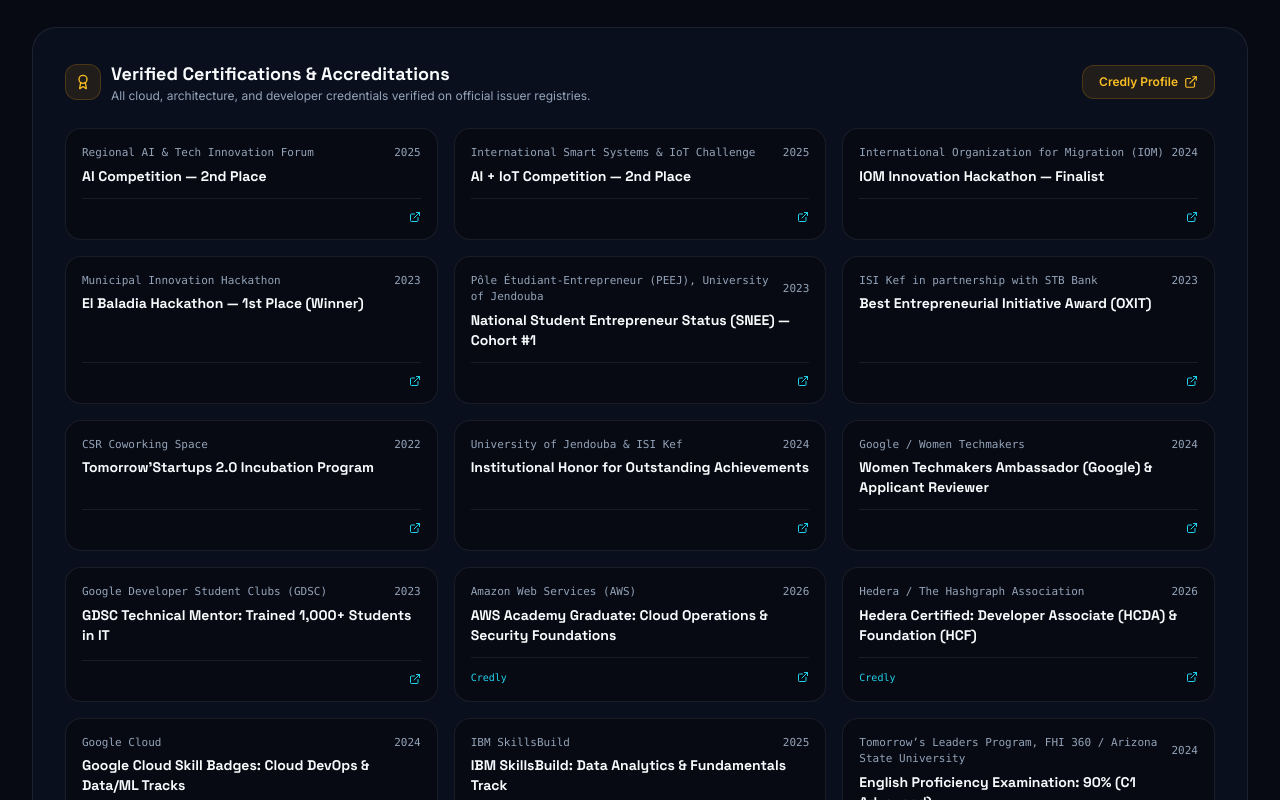
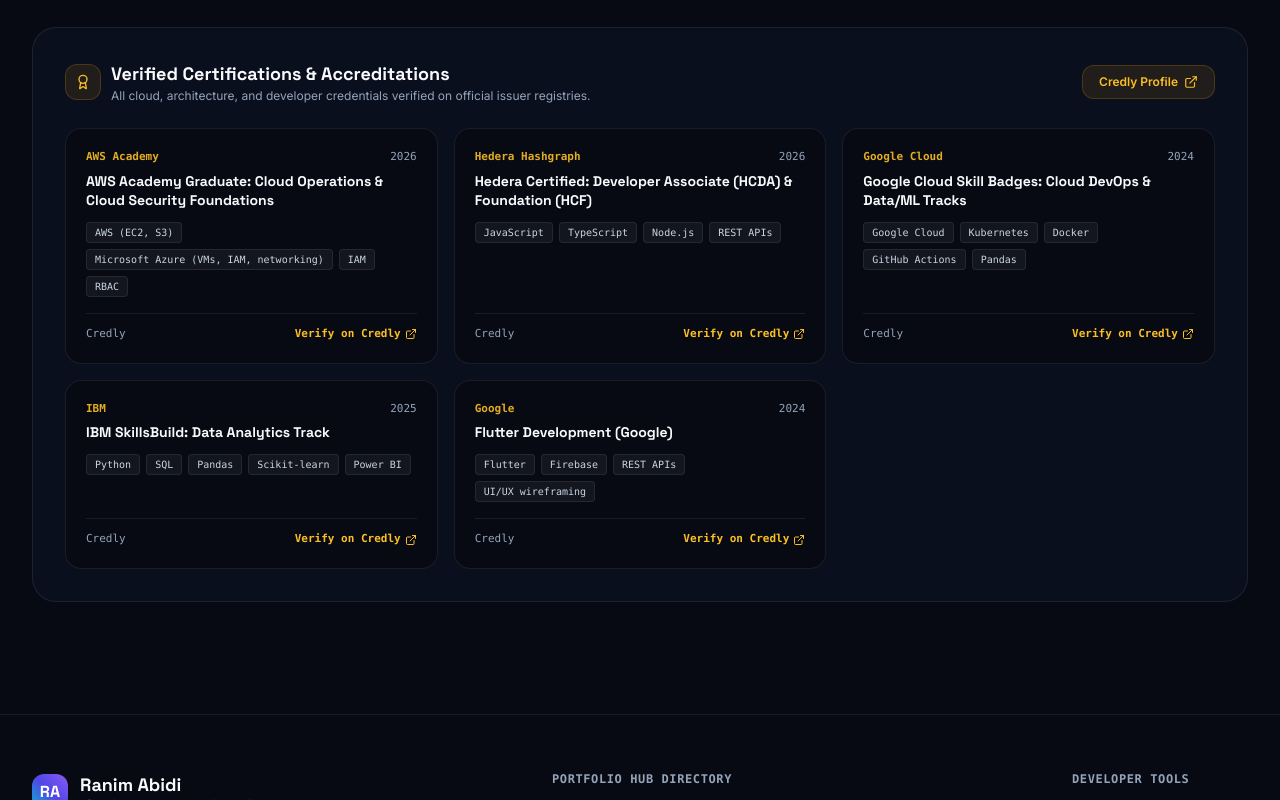
Before and after one commit to Ranim-Abidi/My-Portfolio, a Next.js app: page /skills in a window 1280 px wide. Shown: the part 2380-3180 px from the top of the page. Built offline with nearby package versions, Linux system fonts and the light colour scheme.

Commit message:
feat(skills): update evidence-backed skills matrix, core focus strip, and Credly-linked certifications

```diff
--- a/app/skills/page.tsx
+++ b/app/skills/page.tsx
@@ -5,7 +5,7 @@ import Link from 'next/link';
 import { useRouter, useSearchParams } from 'next/navigation';
 import { useLanguage } from '@/context/LanguageContext';
 import { portfolioData } from '@/data/portfolio';
-import { coreFocusSkills, spokenLanguagesData } from '@/data/skills';
+import { coreFocusSkills, spokenLanguagesData, verifiedCertificationsData } from '@/data/skills';
 import { SkillCategory, SkillItem } from '@/types/portfolio';
 import {
   Cpu,
@@ -345,28 +345,50 @@ function SkillsContent() {
           </div>
 
           <div className="grid grid-cols-1 md:grid-cols-2 lg:grid-cols-3 gap-4">
-            {certificates.map((cert) => (
-              <a
+            {verifiedCertificationsData.map((cert) => (
+              <div
                 key={cert.id}
-                href={cert.url}
-                target="_blank"
-                rel="noopener noreferrer"
-                className="p-4 rounded-2xl bg-[var(--bg-primary)] border border-[var(--border-color)] hover:border-amber-500/40 transition-colors group flex flex-col justify-between focus-visible:ring-2 focus-visible:ring-amber-400 focus-visible:outline-none"
+                className="p-5 rounded-2xl bg-[var(--bg-primary)] border border-[var(--border-color)] hover:border-amber-500/40 transition-colors group flex flex-col justify-between"
               >
                 <div>
-                  <div className="flex items-center justify-between text-[11px] font-mono text-[var(--text-muted)] mb-1">
-                    <span>{cert.issuer}</span>
+                  <div className="flex items-center justify-between text-[11px] font-mono text-[var(--text-muted)] mb-1.5">
+                    <span className="font-semibold text-amber-400/90">{cert.issuer}</span>
                     <span>{cert.year}</span>
                   </div>
-                  <h3 className="font-display font-bold text-xs sm:text-sm text-[var(--text-primary)] group-hover:text-amber-400 transition-colors line-clamp-2">
+                  <h3 className="font-display font-bold text-sm text-[var(--text-primary)] group-hover:text-amber-400 transition-colors leading-snug">
                     {t(cert.title)}
                   </h3>
+
+                  {/* Linked Skills */}
+                  <div className="flex flex-wrap items-center gap-1.5 mt-3">
+                    {cert.skills.map((sName, sIdx) => (
+                      <button
+                        key={sIdx}
+                        type="button"
+                        onClick={() => router.push(`/projects?search=${encodeURIComponent(sName)}`)}
+                        className="px-2 py-0.5 rounded text-[10px] font-mono bg-black/5 dark:bg-white/5 border border-[var(--border-color)] text-[var(--text-secondary)] hover:text-cyan-400 hover:border-cyan-500/40 transition-colors focus-visible:outline-none focus-visible:ring-1 focus-visible:ring-cyan-400"
+                        title={`${language === 'en' ? 'Filter projects using' : 'Filtrer les projets utilisant'} ${sName}`}
+                      >
+                        {sName}
+                      </button>
+                    ))}
+                  </div>
                 </div>
-                <div className="flex items-center justify-between pt-3 mt-3 border-t border-[var(--border-color)] text-[10px] font-mono text-cyan-400">
-                  <span>{cert.platform}</span>
-                  <ExternalLink className="w-3 h-3 group-hover:translate-x-0.5 transition-transform" />
+
+                <div className="flex items-center justify-between pt-3 mt-4 border-t border-[var(--border-color)] text-[11px] font-mono">
+                  <span className="text-[var(--text-muted)]">{cert.platform}</span>
+                  <a
+                    href={cert.url}
+                    target="_blank"
+                    rel="noopener noreferrer"
+                    className="inline-flex items-center gap-1 text-amber-400 hover:text-amber-300 font-semibold focus-visible:underline focus-visible:outline-none"
+                    aria-label={`Verify ${t(cert.title)} on ${cert.platform}`}
+                  >
+                    <span>{language === 'en' ? 'Verify on Credly' : 'Vérifier sur Credly'}</span>
+                    <ExternalLink className="w-3 h-3 group-hover:translate-x-0.5 transition-transform" />
+                  </a>
                 </div>
-              </a>
+              </div>
             ))}
           </div>
         </section>
--- a/data/skills.ts
+++ b/data/skills.ts
@@ -400,7 +400,7 @@ export const skillCategoriesData: SkillCategory[] = [
           {
             id: 'aiesec-greece',
             title: 'AIESEC in Greece (Access Management)',
-            href: '/experience',
+            href: '/experience#aiesec-greece-im',
             type: 'role',
           },
         ],
@@ -420,7 +420,7 @@ export const skillCategoriesData: SkillCategory[] = [
           {
             id: 'aiesec-greece',
             title: 'AIESEC in Greece (Directory Permissions)',
-            href: '/experience',
+            href: '/experience#aiesec-greece-im',
             type: 'role',
           },
         ],
@@ -475,7 +475,7 @@ export const skillCategoriesData: SkillCategory[] = [
           {
             id: 'aiesec-greece',
             title: 'AIESEC in Greece (Server Administration)',
-            href: '/experience',
+            href: '/experience#aiesec-greece-im',
             type: 'role',
           },
         ],
@@ -1427,3 +1427,76 @@ export const spokenLanguagesData = [
     badge: 'A2',
   },
 ];
+
+export interface SkillCertification {
+  id: string;
+  title: { en: string; fr: string };
+  issuer: string;
+  year: string;
+  platform: string;
+  url: string;
+  skills: string[];
+}
+
+export const verifiedCertificationsData: SkillCertification[] = [
+  {
+    id: 'cert-aws-academy',
+    title: {
+      en: 'AWS Academy Graduate: Cloud Operations & Cloud Security Foundations',
+      fr: 'Diplômée AWS Academy : Cloud Operations & Fondations Sécurité Cloud',
+    },
+    issuer: 'AWS Academy',
+    year: '2026',
+    platform: 'Credly',
+    url: 'https://www.credly.com/users/ranim-abidi',
+    skills: ['AWS (EC2, S3)', 'Microsoft Azure (VMs, IAM, networking)', 'IAM', 'RBAC'],
+  },
+  {
+    id: 'cert-hedera-hcda-hcf',
+    title: {
+      en: 'Hedera Certified: Developer Associate (HCDA) & Foundation (HCF)',
+      fr: 'Certifiée Hedera : Developer Associate (HCDA) & Foundation (HCF)',
+    },
+    issuer: 'Hedera Hashgraph',
+    year: '2026',
+    platform: 'Credly',
+    url: 'https://www.credly.com/users/ranim-abidi',
+    skills: ['JavaScript', 'TypeScript', 'Node.js', 'REST APIs'],
+  },
+  {
+    id: 'cert-gcp-badges',
+    title: {
+      en: 'Google Cloud Skill Badges: Cloud DevOps & Data/ML Tracks',
+      fr: 'Badges Google Cloud : Parcours Cloud DevOps & Data/ML',
+    },
+    issuer: 'Google Cloud',
+    year: '2024',
+    platform: 'Credly',
+    url: 'https://www.credly.com/users/ranim-abidi',
+    skills: ['Google Cloud', 'Kubernetes', 'Docker', 'GitHub Actions', 'Pandas'],
+  },
+  {
+    id: 'cert-ibm-data',
+    title: {
+      en: 'IBM SkillsBuild: Data Analytics Track',
+      fr: 'IBM SkillsBuild : Parcours Analyse de Données',
+    },
+    issuer: 'IBM',
+    year: '2025',
+    platform: 'Credly',
+    url: 'https://www.credly.com/users/ranim-abidi',
+    skills: ['Python', 'SQL', 'Pandas', 'Scikit-learn', 'Power BI'],
+  },
+  {
+    id: 'cert-flutter-google',
+    title: {
+      en: 'Flutter Development (Google)',
+      fr: 'Développement Flutter (Google)',
+    },
+    issuer: 'Google',
+    year: '2024',
+    platform: 'Credly',
+    url: 'https://www.credly.com/users/ranim-abidi',
+    skills: ['Flutter', 'Firebase', 'REST APIs', 'UI/UX wireframing'],
+  },
+];
```
